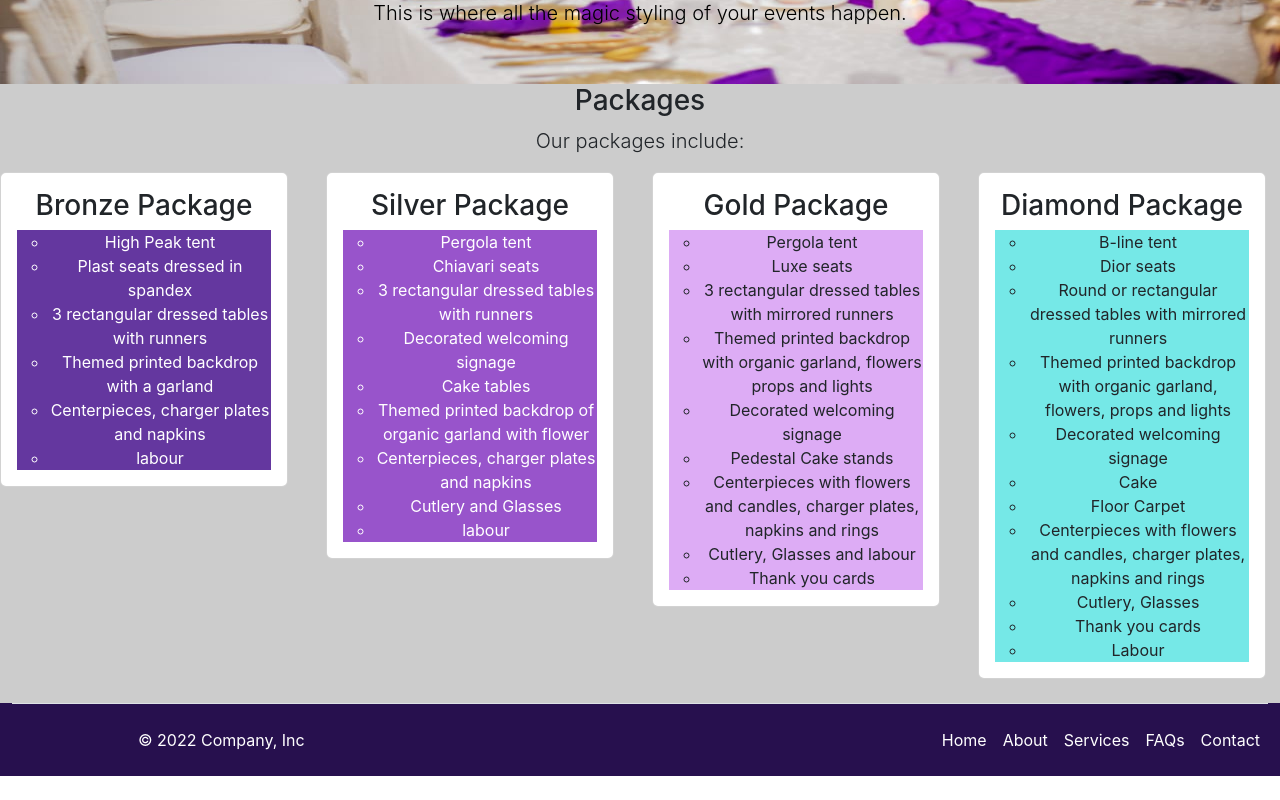
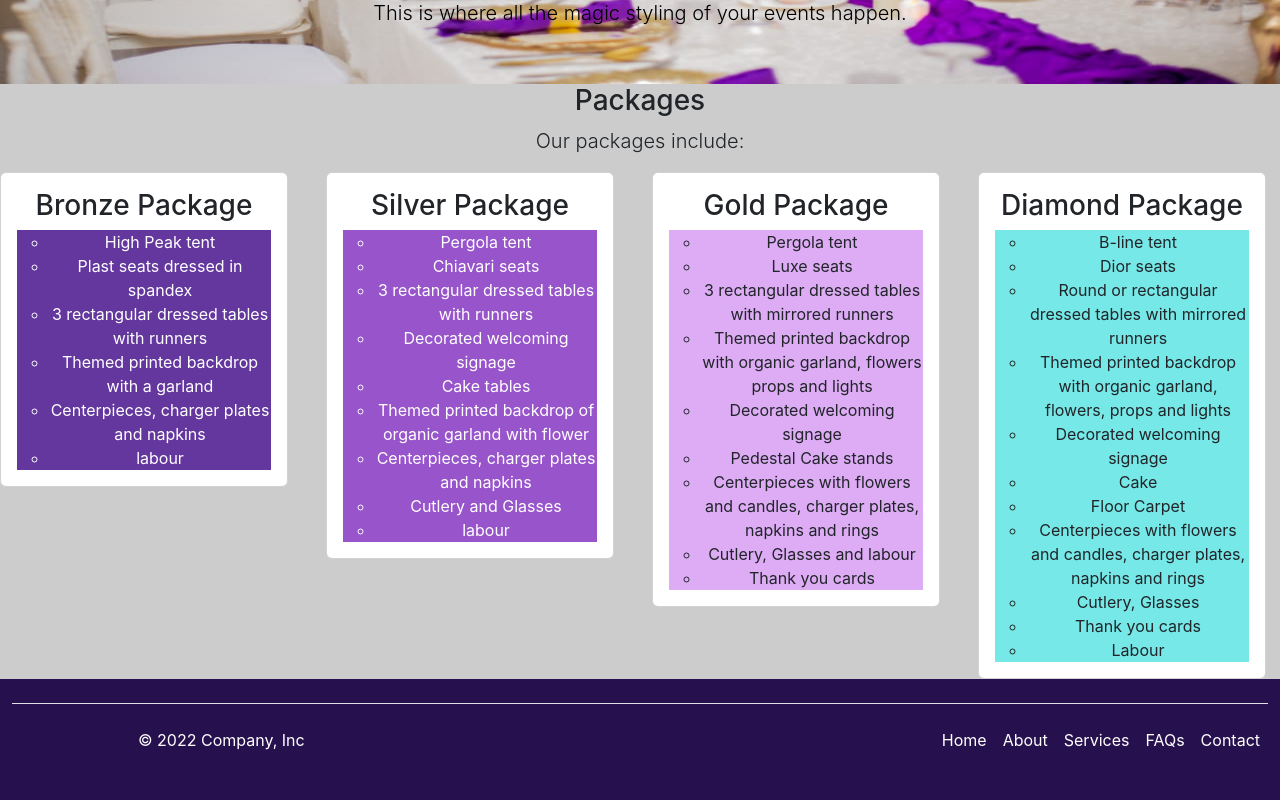
Before and after one commit to judithawino/tanleys-balloons-events, a React (Create React App) app: page / in a window 1280 px wide. Shown: the part 520-1320 px from the top of the page. Built offline with nearby package versions, Linux system fonts and the light colour scheme.

Commit message:
Changed position of footer to absolute

```diff
--- a/src/components/App.js
+++ b/src/components/App.js
@@ -30,7 +30,7 @@ function App() {
         </Routes>
 
         <div>
-        <div className="container" style={{background:'#27104e', maxWidth:"100%"}}>
+        <div className="container" style={{background:'#27104e', maxWidth:"100%", position:'absolute'}}>
         <footer className="d-flex flex-wrap justify-content-between align-items-center py-3 my-4 border-top" style={{width:'100%', color:'#FFFFFF'}}>
           <p className="col-md-4 mb-0 "style={{color:'#FFFFFF'}}>© 2022 Company, Inc</p>
 
```
